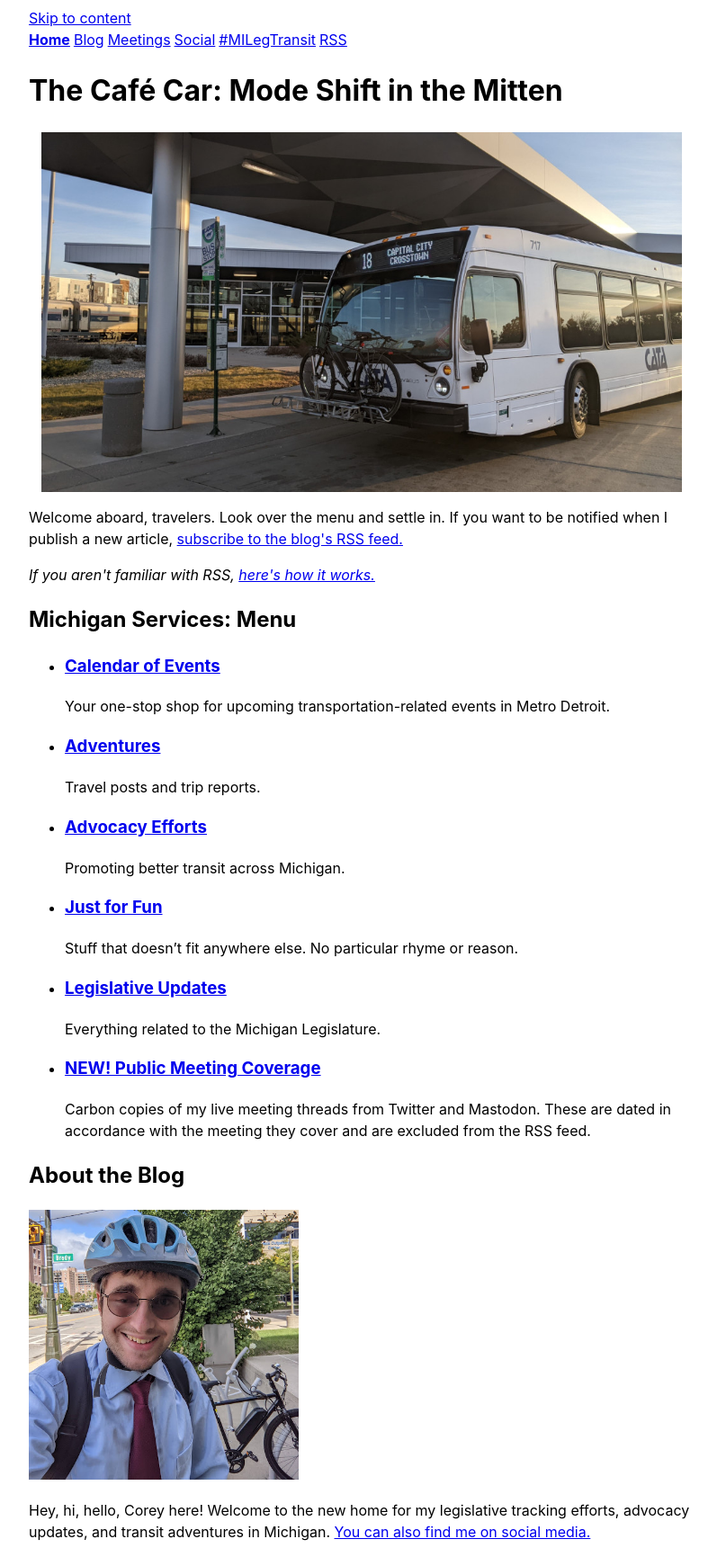
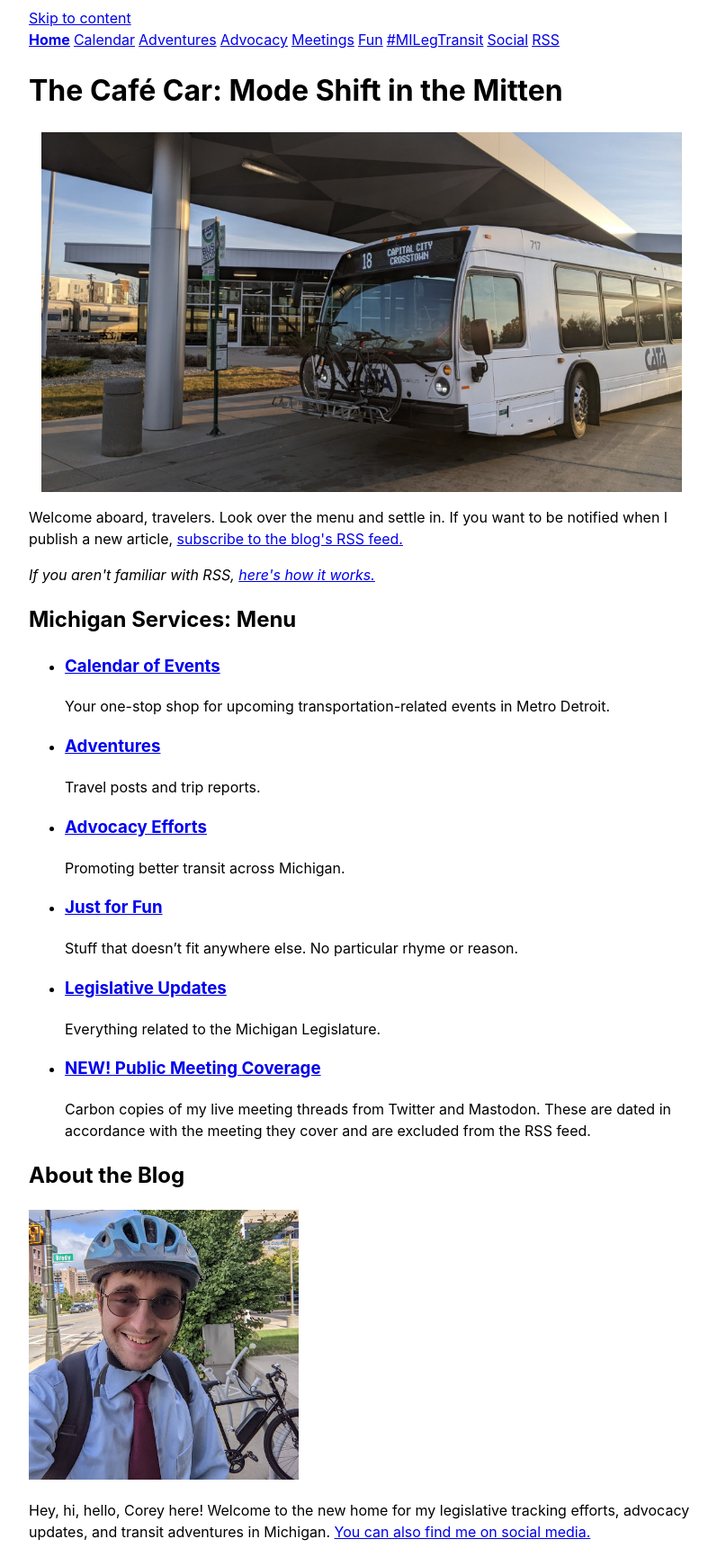
Before and after one commit to CR96/blog, a Jekyll site: the page built from index.html, in a window 1280 px wide. Shown: the whole page at 90% size, without its empty margins (238-1035 px from the left). Built offline with Jekyll 4.4.1, drawn with Linux system fonts in a browser that asks for light colours.

Commit message:
Add Calendar and new topics to site navigation

```diff
--- a/_data/navigation.yml
+++ b/_data/navigation.yml
@@ -1,12 +1,18 @@
 - name: Home
   link: /
-- name: Blog
-  link: /blog/
+- name: Calendar
+  link: /calendar/
+- name: Adventures
+  link: /topics/adventures/
+- name: Advocacy
+  link: /topics/advocacy/
 - name: Meetings
   link: /topics/meetings/
+- name: Fun
+  link: /topics/fun/
+- name: "#MILegTransit"
+  link: /topics/legislative-updates/
 - name: Social
   link: /social/
-- name: "#MILegTransit"
-  link: /topics/legislative/
 - name: RSS
   link: /feed.xml
```
